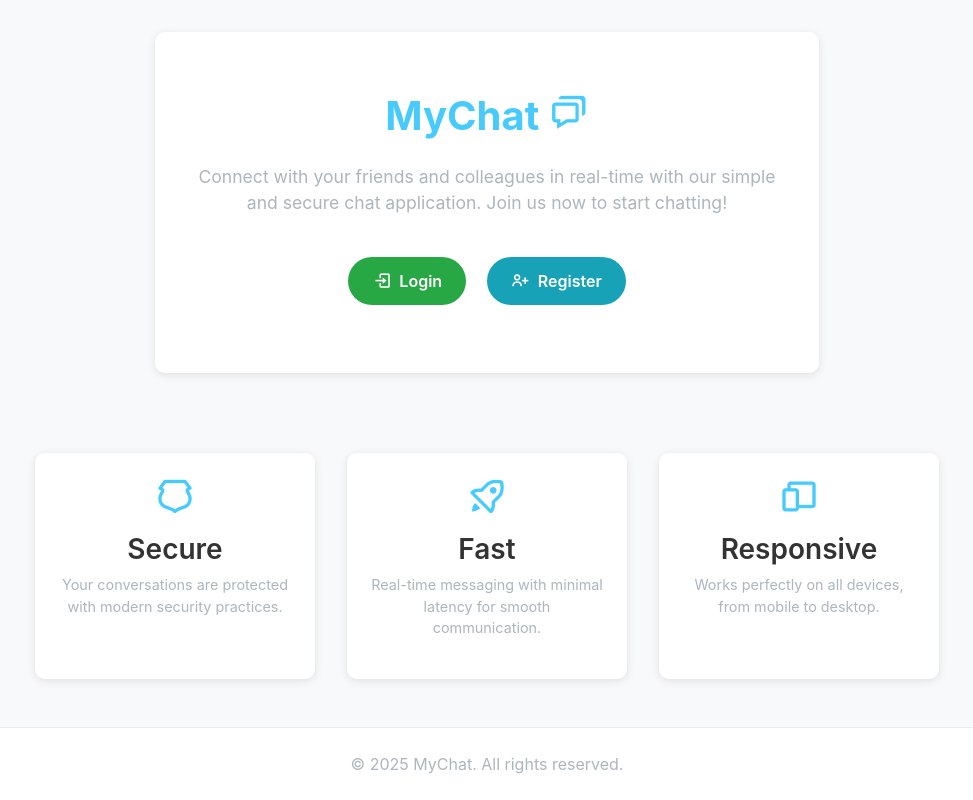
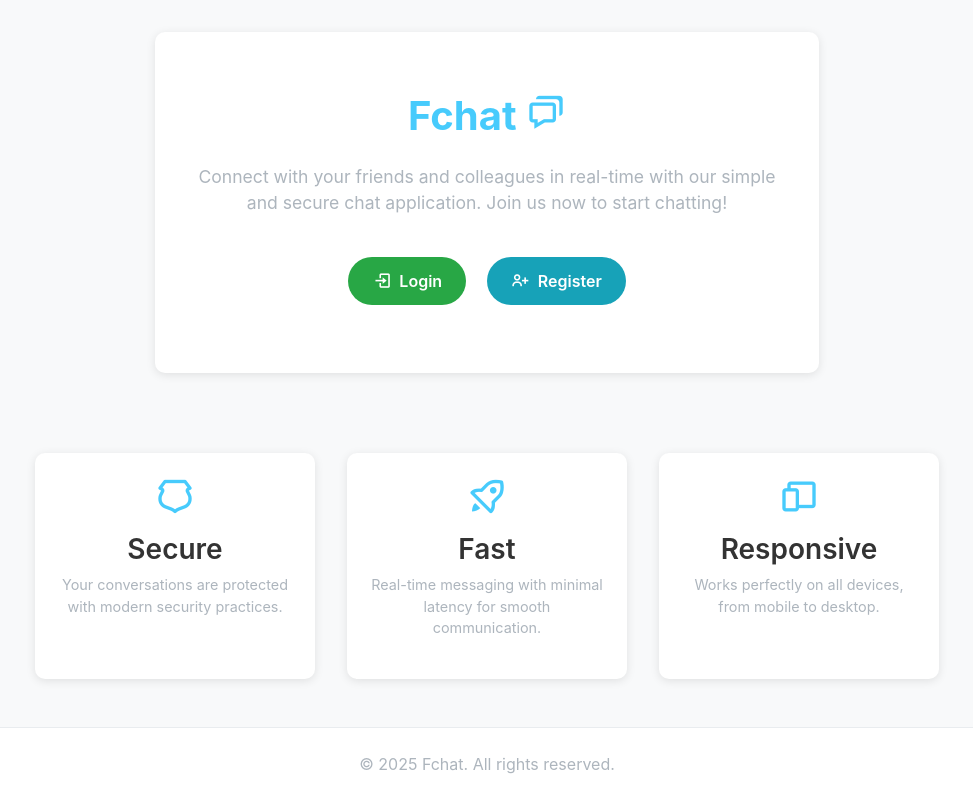
Before and after one commit to jabie393/fchat, a PHP site: page / in a window 1280 px wide. Shown: the whole page, without its empty margins (153-1126 px from the left). Run offline with PHP 8.4, Linux system fonts and the light colour scheme.

Commit message:
update v4

```diff
--- a/config/config.php
+++ b/config/config.php
@@ -1,6 +1,6 @@
 <?php
 $host = 'localhost'; // Database host
-$db_name = 'chat_web'; // Database name
+$db_name = 'fchat'; // Database name
 $username = 'root'; // Database username
 $password = ''; // Database password
 
--- a/index.php
+++ b/index.php
@@ -13,7 +13,7 @@ $isLoggedIn = isset($_SESSION['user_id']);
 <head>
     <meta charset="UTF-8">
     <meta name="viewport" content="width=device-width, initial-scale=1.0, maximum-scale=1.0, user-scalable=no">
-    <title>MyChat</title>
+    <title>Fchat</title>
 
     <!-- bootstrap -->
     <link rel="stylesheet" href="https://stackpath.bootstrapcdn.com/bootstrap/4.5.2/css/bootstrap.min.css">
@@ -29,7 +29,7 @@ $isLoggedIn = isset($_SESSION['user_id']);
 <body>
     <div class="app-container">
         <div class="hero-section">
-            <h1 class="app-title">MyChat <i class='bx bx-chat'></i></h1>
+            <h1 class="app-title">Fchat <i class='bx bx-chat'></i></h1>
 
             <?php if ($isLoggedIn): ?>
                 <div class="greeting">Hi <b><?= htmlspecialchars($_SESSION['username'] ?? '') ?></b> 👋</div>
@@ -82,7 +82,7 @@ $isLoggedIn = isset($_SESSION['user_id']);
     </div>
 
     <footer>
-        <p class="footer-text">© <?php echo date('Y'); ?> MyChat. All rights reserved.</p>
+        <p class="footer-text">© <?php echo date('Y'); ?> Fchat. All rights reserved.</p>
     </footer>
 
 </body>
--- a/public/login.php
+++ b/public/login.php
@@ -29,7 +29,7 @@ if ($_SERVER['REQUEST_METHOD'] == 'POST') {
 <head>
     <meta charset="UTF-8">
     <meta name="viewport" content="width=device-width, initial-scale=1.0, maximum-scale=1.0, user-scalable=no">
-    <title>Login - MyChat</title>
+    <title>Login - Fchat</title>
 
     <!-- bootstrap -->
     <link rel="stylesheet" href="https://stackpath.bootstrapcdn.com/bootstrap/4.5.2/css/bootstrap.min.css">
--- a/public/main.php
+++ b/public/main.php
@@ -22,7 +22,7 @@ while ($row = $result->fetch_assoc()) {
 <head>
     <meta charset="UTF-8">
     <meta name="viewport" content="width=device-width, initial-scale=1.0, maximum-scale=1.0, user-scalable=no">
-    <title>Chat - MyChat</title>
+    <title>Chat - Fchat</title>
 
     <!-- bootstrap -->
     <link rel="stylesheet" href="https://stackpath.bootstrapcdn.com/bootstrap/4.5.2/css/bootstrap.min.css">
--- a/public/register.php
+++ b/public/register.php
@@ -44,7 +44,7 @@ if ($_SERVER['REQUEST_METHOD'] == 'POST') {
 <head>
     <meta charset="UTF-8">
     <meta name="viewport" content="width=device-width, initial-scale=1.0, maximum-scale=1.0, user-scalable=no">
-    <title>Register - MyChat</title>
+    <title>Register - Fchat</title>
 
     <!-- bootstrap -->
     <link rel="stylesheet" href="https://stackpath.bootstrapcdn.com/bootstrap/4.5.2/css/bootstrap.min.css">
```
Also changed, not shown: database/fchat.sql (renamed from database/chat_web.sql, +4 -21 lines).
